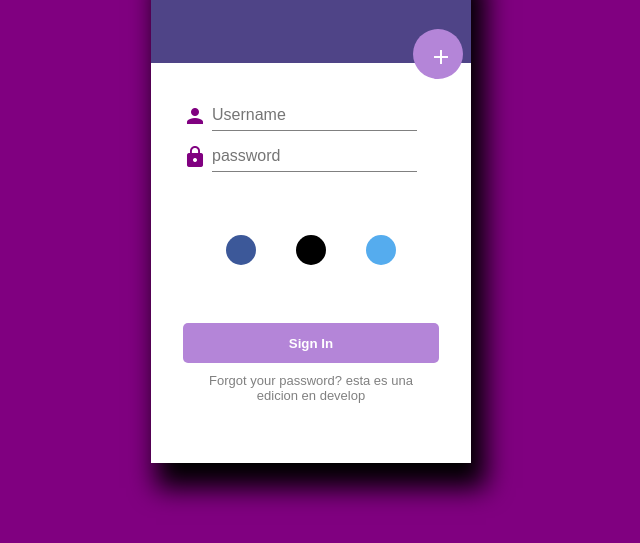
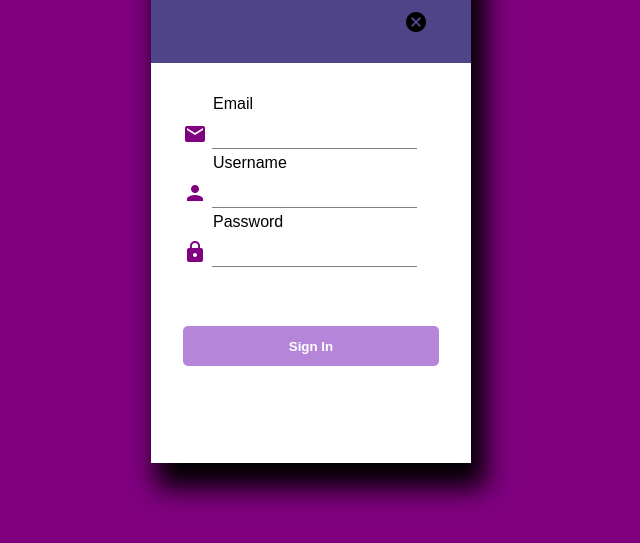
Before and after one commit to OmiHdz/Formularios, a plain HTML site: page index.html in a window 1280 px wide. Shown: the part 187-730 px from the top of the page, without its empty margins (329-969 px from the left). Drawn offline with Linux system fonts and the light colour scheme.

Commit message:
añadimos el campo de Email, eliminamos botones

```diff
--- a/css/styles.css
+++ b/css/styles.css
@@ -66,17 +66,17 @@ a:hover
 
 .title-box>button
 {
-	width: 50px;
-	height: 50px;
-	margin: -16px 8px ;
+	width: 100px;
+	height: 100px;
+	margin: -30px 5px ;
 	padding: 16px;
-	border-radius: 50%;
-	background-color: #b485d8;
+
+	background-color: transparent;
 	position: absolute;
-	bottom: 0;
+	bottom: 50;
 	right: 0;
-	color:white;
-	font-size: 20px;
+	color:black;
+	font-size: 50px;
 }
 
 .body-box
@@ -91,6 +91,14 @@ a:hover
 	color: purple;
 }
 
+.label
+{
+	position: relative;
+	color: black;
+	left: 30px;
+
+
+}
 .field> input
 {
 
@@ -136,12 +144,15 @@ a:hover
 
 #btn-signin
 {
+	top: 50px;
 	width: 100%;
+	align-items: center;
 	height:40px;
 	border-radius: 5px;
 	background-color: #b485d8;
 	color: white;
 	font-weight: bolder;
+
 
 
 }
--- a/index.html
+++ b/index.html
@@ -10,47 +10,51 @@
 			<div class="container">
 				<div class="login-box">
 
+
 					<div class="title-box">
 						<h2>Your Logo</h2>
-						<button><i class="material-icons">add</i></button>
+						<button><i class="material-icons material-icons-10x">cancel</i></button>
 					</div>
 
 
 					<div class="body-box">
 						<form class="form-login">
 							<div class="group-field">
+								<div class="label">Email</div>
+
+								<div class="field">
+
+
+									<i class="material-icons">email</i>
+									<input type="email" placeholder="">
+									<img src="">
+								</div>
+									<div class="label">Username</div>
 								<div class="field">
 									<i class="material-icons">person</i>
 									<img src="">
-									<input type="text" placeholder="Username">
+									<input type="text" placeholder="">
 								</div>
+
+								<div class="label">Password</div>
 								<div class="field">
 									<i class="material-icons">lock</i>
 									<img src="">
-									<input type="password" placeholder="password">
+									<input type="password" placeholder="">
 								</div>
-							</div>
 
-							<div class="group-buttons">
-								<div id="btn-facebook" class="btn"><img src=""></div>
-								<div id="btn-github" class="btn"><img src=""></div>
-								<div id="btn-twitter" class="btn"><img src=""></div>
-							</div>
+							</div><br><br><br>
 
-							<button id="btn-signin" type="submit" name="Alta">Sign In</button>
+								<button id="btn-signin" type="submit" name="Alta">Sign In</button>
+
 
 						</form>
-						<div class="container-forgot">
-						<a href="#">Forgot your password?</a>
 
-						esta es una edicion en develop
+					</div>
 
-						</div>
-					</div>
 				</div>
 
 			</div>
 
-
 	</body>
 </html>
```
